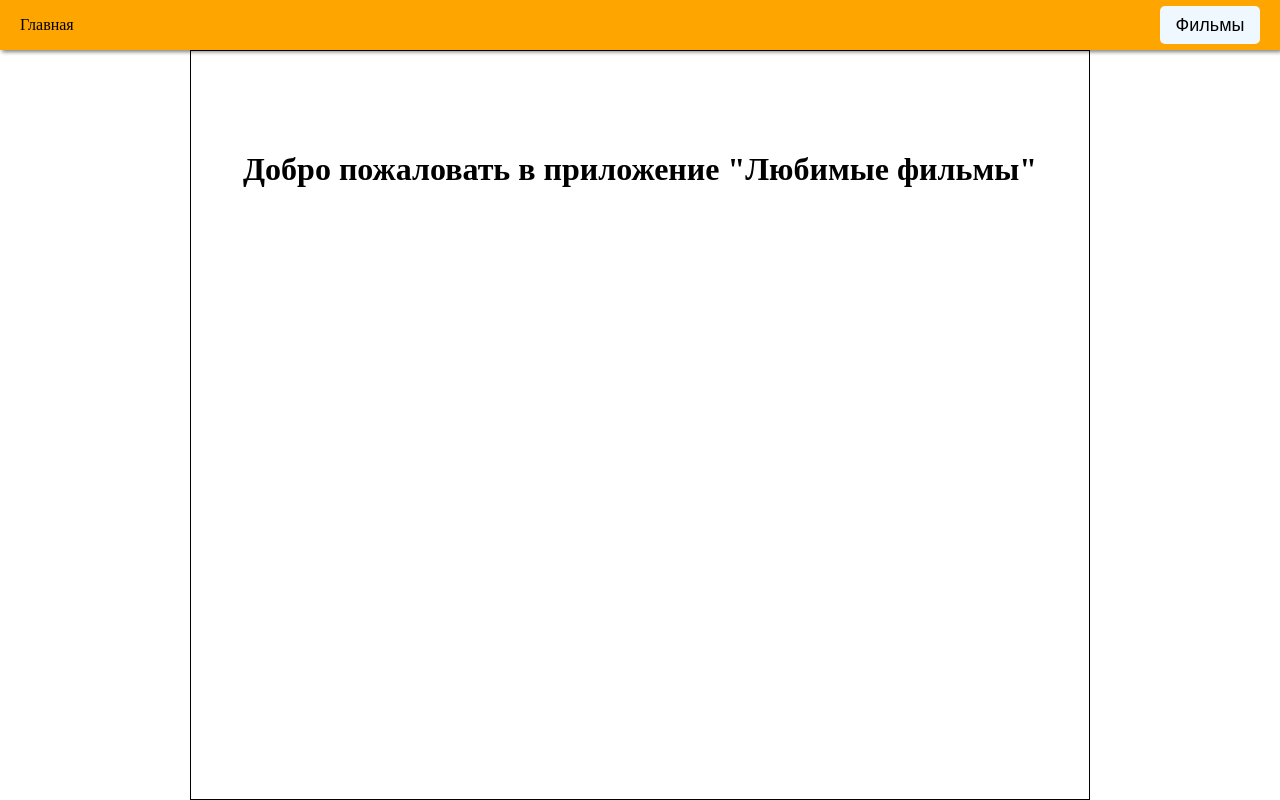
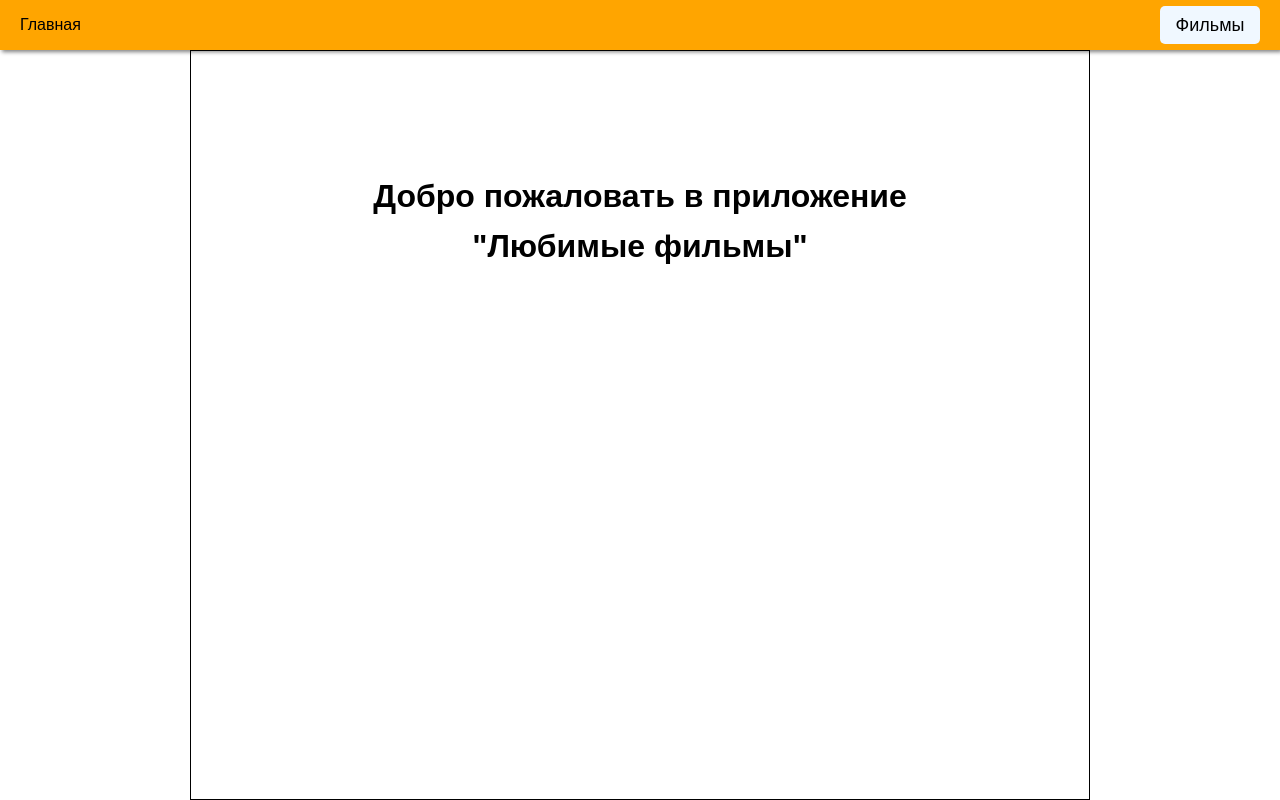
Before and after one commit to Crash2022/Vue-Pinia-Movies, a Vue app: page / in a window 1280 px wide. Built offline with nearby package versions, Linux system fonts and the light colour scheme.

Commit message:
add: MovieItem styles

```diff
--- a/src/App.vue
+++ b/src/App.vue
@@ -1,48 +1,20 @@
 <template>
     <navbar/>
     <div class="app">
-<!--        <home-page/>-->
-<!--        <movies-page/>-->
         <router-view></router-view>
     </div>
-<!--    <nav>-->
-<!--        <router-link to="/">Home</router-link>-->
-<!--        |-->
-<!--        <router-link to="/about">About</router-link>-->
-<!--    </nav>-->
-<!--    <router-view/>-->
 </template>
 
 <script setup lang="ts">
-// import MoviesPage from '@/pages/MoviesPage.vue'
+
 </script>
 
 <style lang="scss">
-//#app {
-//    font-family: Avenir, Helvetica, Arial, sans-serif;
-//    -webkit-font-smoothing: antialiased;
-//    -moz-osx-font-smoothing: grayscale;
-//    text-align: center;
-//    color: #2c3e50;
-//}
-//
-//nav {
-//    padding: 30px;
-//
-//    a {
-//        font-weight: bold;
-//        color: #2c3e50;
-//
-//        &.router-link-exact-active {
-//            color: #42b983;
-//        }
-//    }
-//}
-
 * {
     margin: 0;
     padding: 0;
     box-sizing: border-box;
+    font-family: Google Sans, sans-serif;
 }
 .app {
     display: flex;
--- a/src/components/MovieItem.vue
+++ b/src/components/MovieItem.vue
@@ -1,7 +1,7 @@
 <template>
     <div class="movie_item">
         <div class="movie_poster">
-            <img src="https://avatars.dzeninfra.ru/get-zen_doc/3362051/pub_5fce0abdf825a128413431d0_5fce84ec0a45a91cf4886d2c/scale_1200" alt="movie-poster">
+            <img :src="movie.poster_path" :alt="movie.original_title">
         </div>
         <div class="movie_info">
             <div class="info_content">
@@ -9,8 +9,10 @@
                 <div class="movie_overview">{{movie.overview}}</div>
             </div>
             <div class="movie_buttons">
-                <div>
-                    <custom-button @click="">
+                <div class="movie_watched">
+                    <custom-button @click=""
+                                   :class="`${movie.isWatched ? 'button_watched' : 'button_unwatched'}`"
+                    >
                         <span v-if="!movie.isWatched">Непросмотрено</span>
                         <span v-else>Просмотрено</span>
                     </custom-button>
@@ -71,9 +73,31 @@ const props = defineProps({
             gap: 10px;
             justify-content: center;
 
+            .movie_watched {
+                    .button_watched {
+                        background-color: green;
+
+                        &:hover {
+                            opacity: 0.7;
+                        }
+                    }
+                    .button_unwatched {
+                        background-color: cornflowerblue;
+
+                        &:hover {
+                            opacity: 0.7;
+                        }
+                    }
+            }
+
             .movie_delete {
                 button {
+                    opacity: 0.7;
                     background-color: red;
+
+                    &:hover {
+                        opacity: 1;
+                    }
                 }
             }
         }
--- a/src/pages/HomePage.vue
+++ b/src/pages/HomePage.vue
@@ -1,6 +1,7 @@
 <template>
-    <div>
-        <h1 class="title">Добро пожаловать в приложение "Любимые фильмы"</h1>
+    <div class="title">
+        <h1 >Добро пожаловать в приложение</h1>
+        <h1>"Любимые фильмы"</h1>
     </div>
 </template>
 
@@ -13,6 +14,8 @@ export default {
 <style lang="scss" scoped>
 .title {
     margin-top: 100px;
+    padding: 20px;
     text-align: center;
+    line-height: 50px;
 }
 </style>
--- a/src/shared/ui/CustomUI/NavBar.vue
+++ b/src/shared/ui/CustomUI/NavBar.vue
@@ -4,7 +4,7 @@
             Главная
         </div>
         <nav class="navbar_links">
-            <div class="post_button">
+            <div class="movies_button">
                 <custom-button @click="$router.push('/movies')">Фильмы</custom-button>
             </div>
 <!--            <div>-->
@@ -23,7 +23,7 @@ export default {
 };
 </script>
 
-<style scoped>
+<style lang="scss" scoped>
 .navbar_wrapper {
     display: flex;
     align-items: center;
@@ -32,22 +32,29 @@ export default {
     background-color: orange;
     box-shadow: 2px 2px 4px gray;
     padding: 0 20px;
-}
-.main_link:hover {
+
+    .main_link {
+        &:hover {
             cursor: pointer;
             color: white;
+        }
     }
     .navbar_links {
         display: flex;
         align-items: center;
         gap: 20px;
-}
-.post_button button {
+
+        .movies_button {
+            button {
                 background-color: aliceblue;
                 color: black;
-}
-.post_button button:hover {
+
+                &:hover {
                     background-color: cornflowerblue;
                     color: white;
                 }
+            }
+        }
+    }
+}
 </style>
```
Lines whose indentation alone changed are shown as unchanged.
